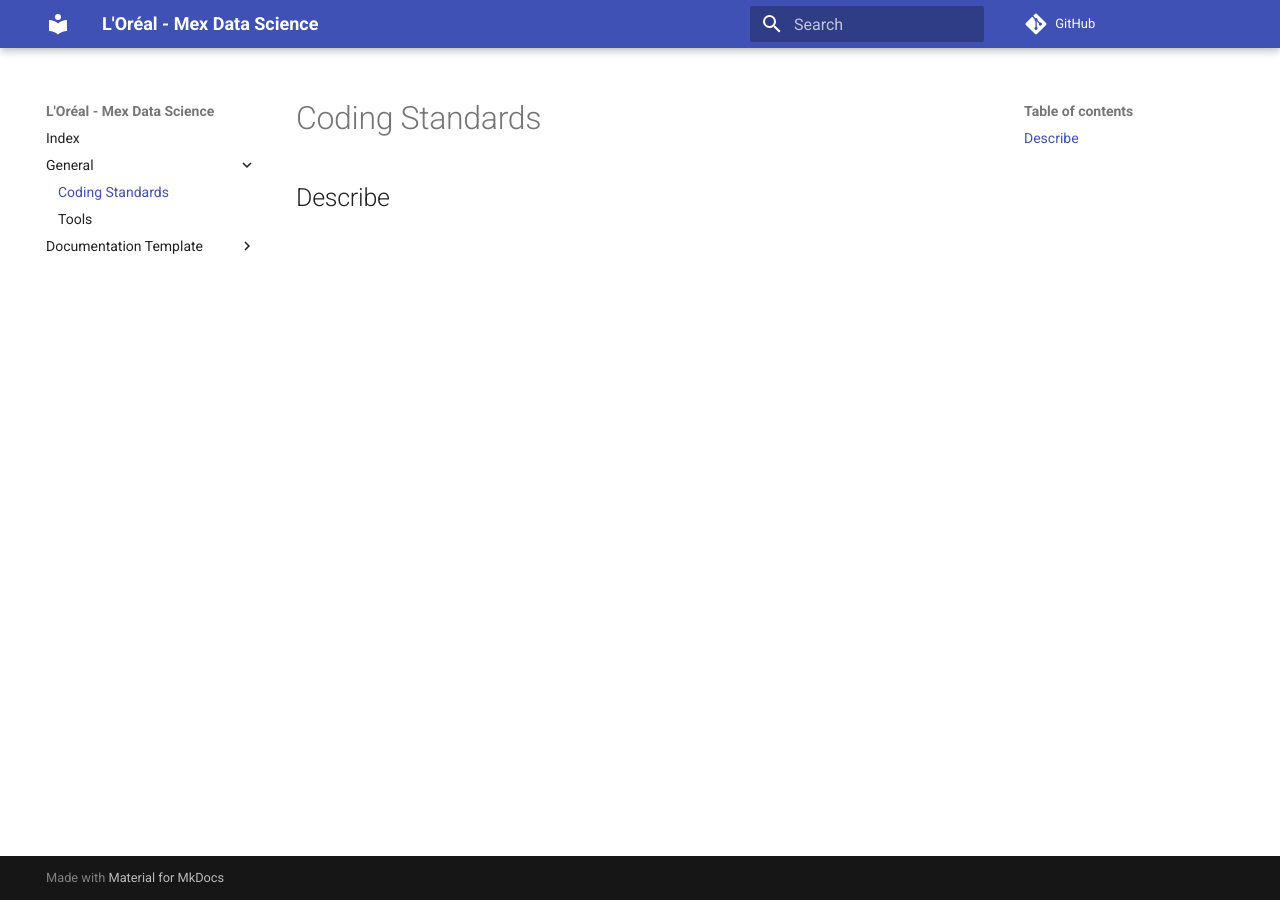
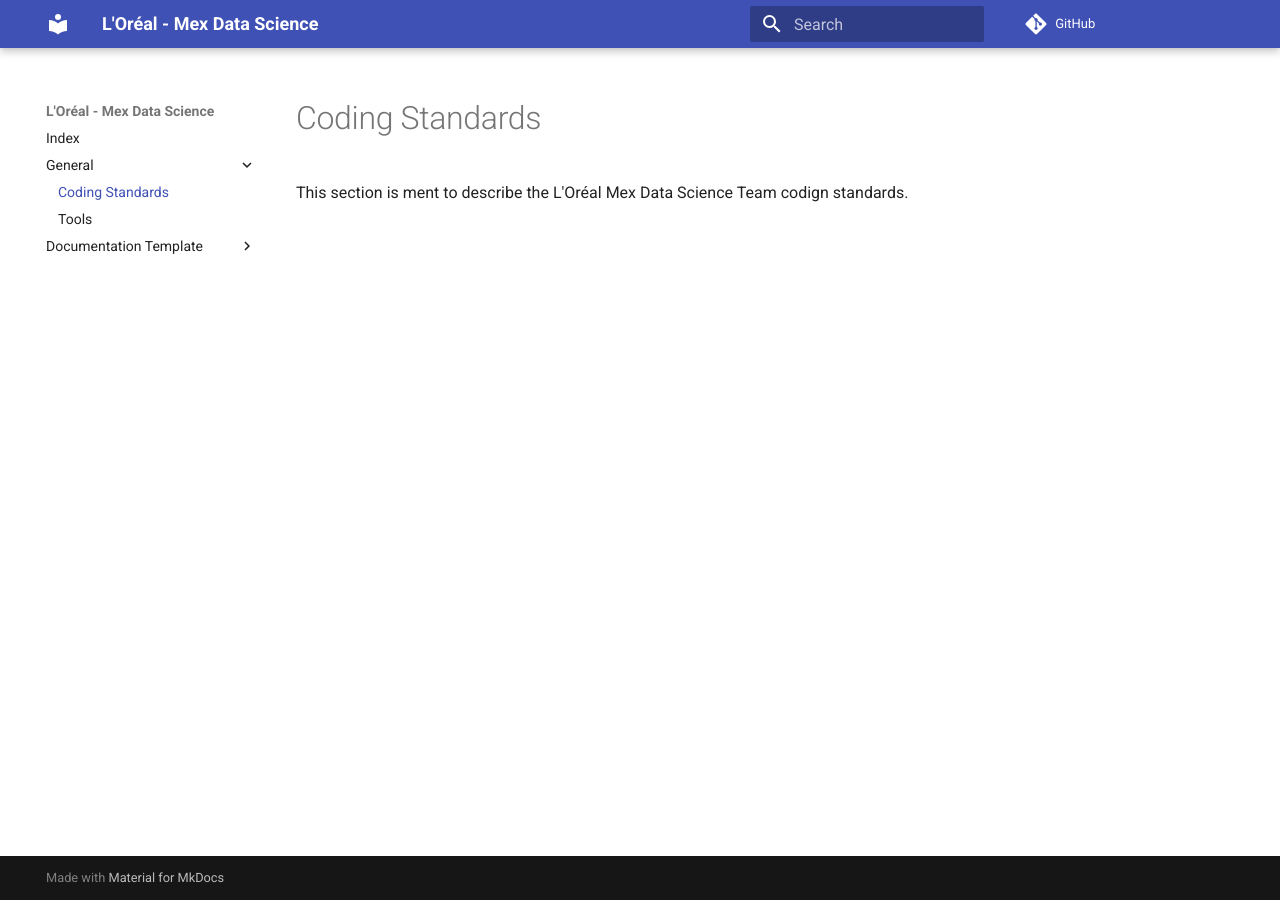
Before and after one commit to mex-data-science/mex-technical-documentation, an MkDocs documentation site: the page built from docs/general/coding-standards.md, in a window 1280 px wide. Built offline with MkDocs 1.6.1 and Material for MkDocs 9.7.7, drawn with Linux system fonts in a browser that asks for light colours; comment, search, counter and statistics services are not loaded.

```diff
--- a/docs/general/coding-standards.md
+++ b/docs/general/coding-standards.md
@@ -1,3 +1,4 @@
 # Coding Standards
 
-## Describe
+This section is ment to describe the L'Oréal Mex Data Science Team codign
+standards.
```
Also changed, not shown: README.md (+2 -0 lines), docs/general/tools.md (added, +4 -0 lines).
